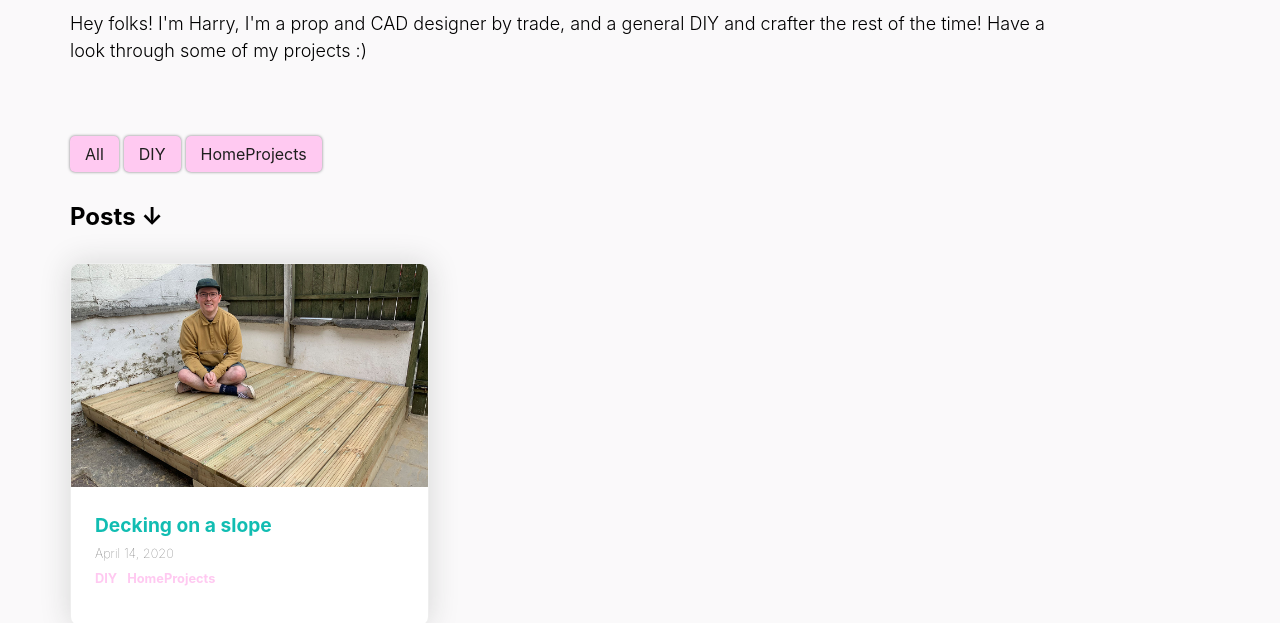
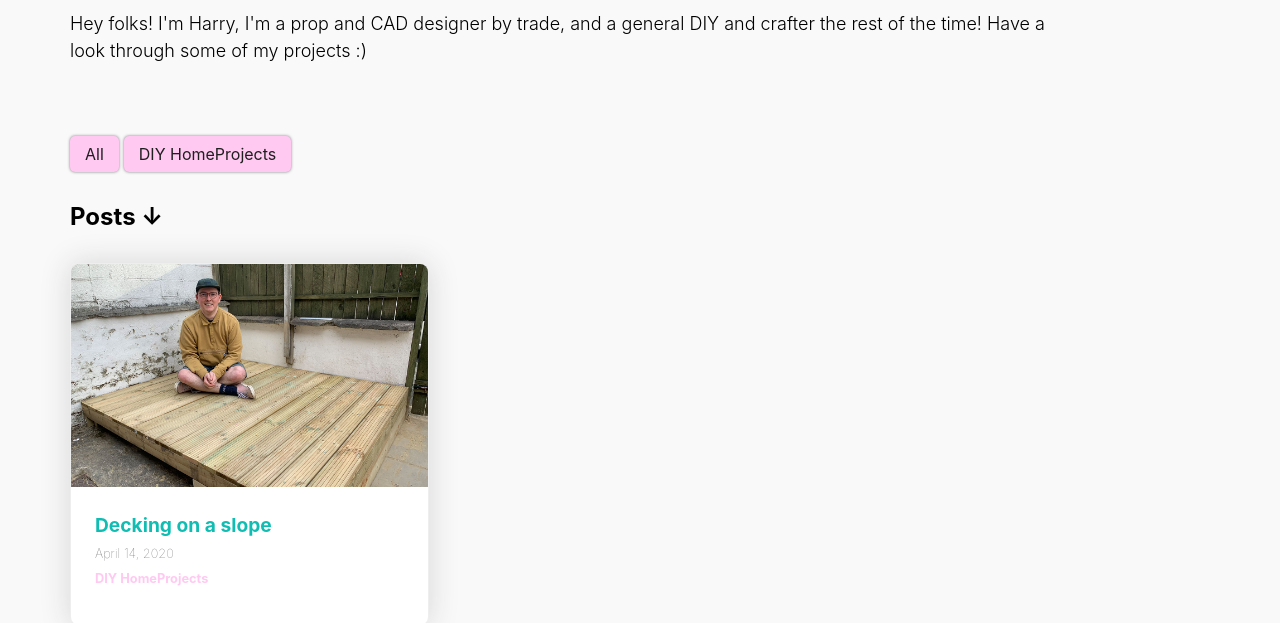
Before and after one commit to SamiiRoebuck/harry-blog, a Gatsby site: page / in a window 1280 px wide. Shown: the part 199-822 px from the top of the page. Built offline with nearby package versions, Linux system fonts and the light colour scheme; Gatsby itself is replaced by a stand-in of ours.

Commit message:
Update Blog “2020-04-14-decking-on-a-slope”

```diff
--- a/_data/blog/2020-04-14-decking-on-a-slope.md
+++ b/_data/blog/2020-04-14-decking-on-a-slope.md
@@ -5,8 +5,7 @@ date: 2020-04-14T16:10:10.193Z
 title: Decking on a slope
 thumbnail: /assets/Featured Image.jpg
 tags:
-  - DIY
-  - HomeProjects
+  - DIY HomeProjects
 ---
 ## **Tools used**
 
```
